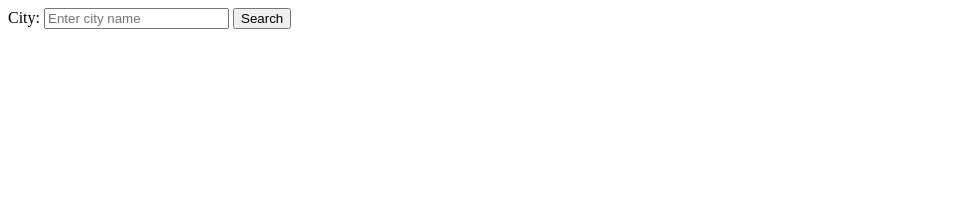
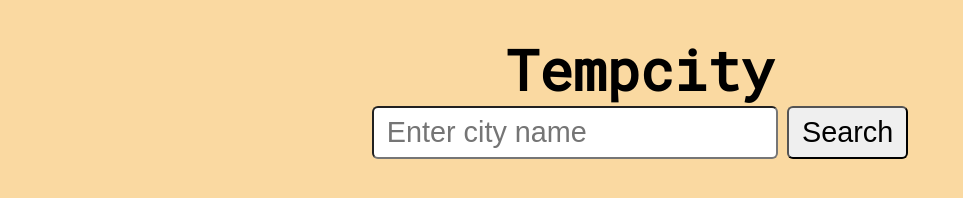
Before and after one commit to chhavitekriwal/tempcity, a website: page index.html in a window 1280 px wide. Shown: the whole page, without its empty margins (0-963 px from the left). Drawn offline with Linux system fonts and the light colour scheme.

Commit message:
add frontend

```diff
--- a/index.html
+++ b/index.html
@@ -1,10 +1,11 @@
 <html>
     <head>
         <title>Quel temps fait-il?</title>
+        <link rel="stylesheet" type="text/css" href="style.css" />
     </head>
     <body>
+        <h1>Tempcity</h1>
         <form action="/" method="post">
-            <label>City: </label>
             <input type="text" name="cityName" placeholder="Enter city name">
             <input type="submit" name="Search" value="Search">
         </form>
--- /dev/null
+++ b/public/style.css
@@ -0,0 +1,42 @@
+@import url('https://fonts.googleapis.com/css2?family=Roboto+Mono&display=swap');
+
+* {
+    margin: 0;
+    padding: 0;
+    box-sizing: border-box;
+}
+
+body {
+    background-color: #FAD9A1;
+    font-family: 'Roboto Mono', monospace;
+
+    width: 100%;
+    display: flex;
+    flex-direction: column;
+    align-items: center;
+}
+
+h1 {
+    text-align: center;
+    font-size: 3.5rem;
+    margin-top: 2rem;
+}
+
+form {
+    margin: 0 auto;
+}
+
+input {
+    margin: 0;
+    padding: 0.5rem 0.8rem;
+    font-size: 1.8rem;
+    border-radius: 6px;
+}
+
+img {
+    width: 5rem;
+    padding: 0.5rem;
+    background-color: #F37878;
+    border-radius: 50%;
+    margin-top: 5rem;
+}
--- a/server.js
+++ b/server.js
@@ -7,6 +7,7 @@ const { urlencoded } = require("body-parser");
 const apiKey = process.env.API_KEY;
 const PORT = process.env.PORT || 3000;
 app.use(parser.urlencoded({extended: true}));
+app.use(express.static(__dirname + '/public'));
 app.get("/",(req,res)=>{
     res.sendFile(__dirname+"/index.html");
 })
@@ -19,8 +20,9 @@ app.post("/",(req,res)=>{
             const desc = weatherData.weather[0].description;
             const temp = weatherData.main.temp;
             const icon = "http://openweathermap.org/img/wn/"+weatherData.weather[0].icon+"@2x.png";
+            res.write('<head><link rel="stylesheet" type="text/css" href="style.css" /></head>')
+            res.write("<img src="+icon+">");
             res.write("<h1>The temperature in "+weatherData.name+" is "+temp+" degrees Celsius and the weather is "+desc+".</h1>");
-            res.write("<img src="+icon+">");
             res.send();
         })
     })
```
